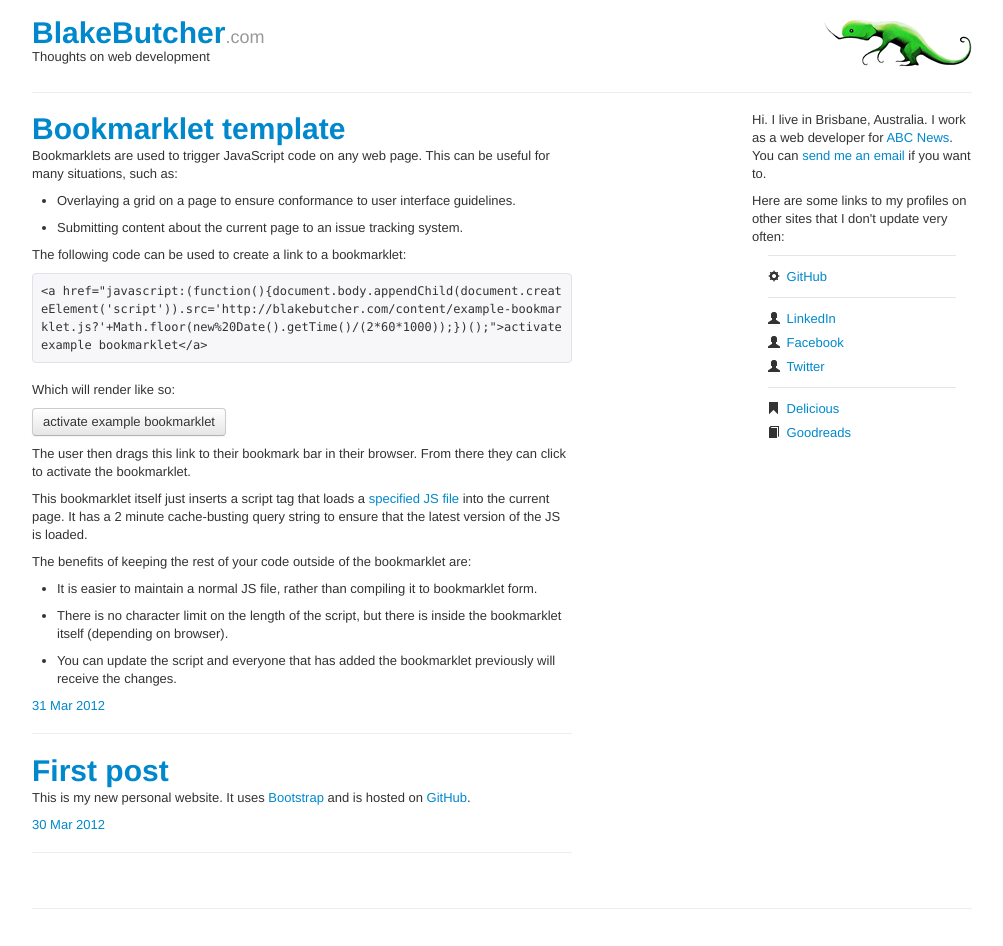
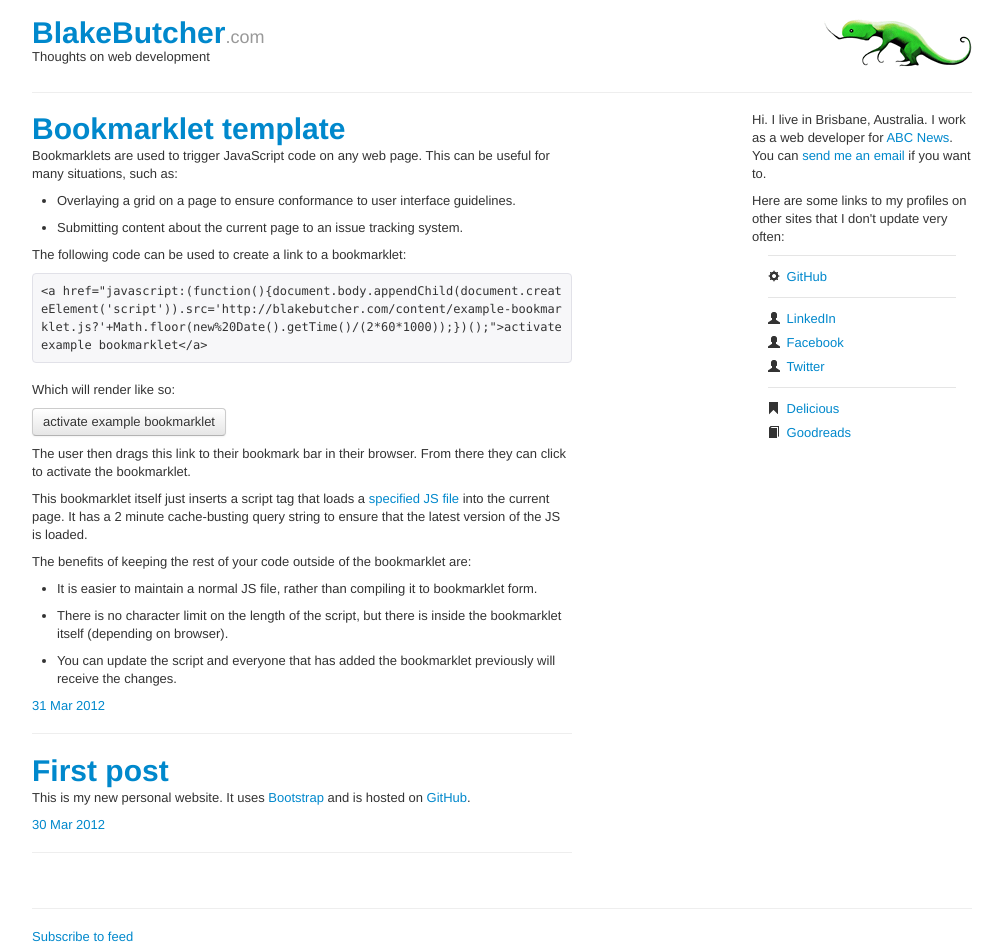
Before and after one commit to blakebutcher/blakebutcher.github.com, a Jekyll site: the page built from index.html, in a window 1280 px wide. Shown: the whole page, without its empty margins (138-1141 px from the left). Built offline with Jekyll 4.4.1, drawn with Linux system fonts in a browser that asks for light colours; nearby versions of some CDN libraries; the list of posts is cut into pages by our own code.

Commit message:
Footer with link to atom feed

```diff
--- a/_layouts/default.html
+++ b/_layouts/default.html
@@ -30,6 +30,9 @@
 			</div>
 		</div>
 		<hr>
+		<div class="footer">
+			<a href="/atom.xml">Subscribe to feed</a>
+		</div>
 	</div>
 </body>
 </html>
```
